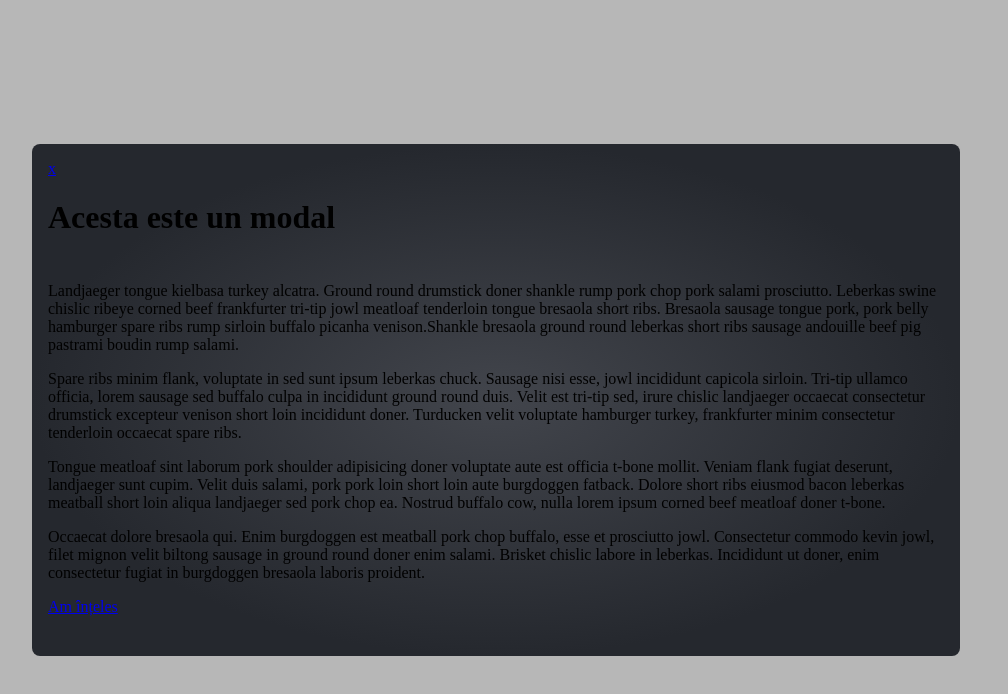
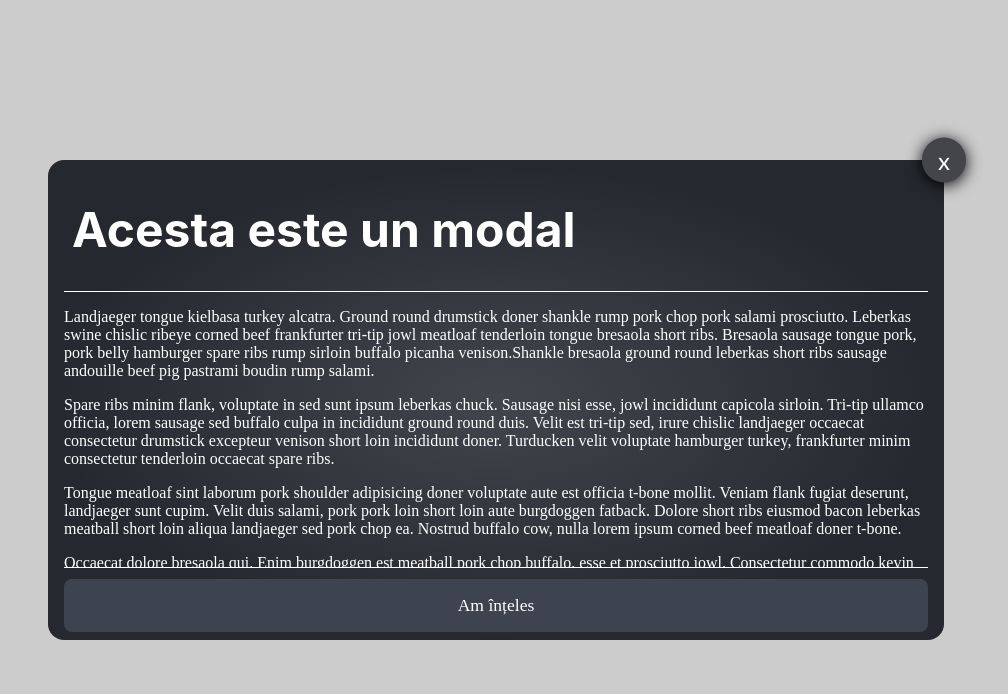
Before and after one commit to hmihaella/Homework6, a website: page index.html in a window 1280 px wide. Shown: the whole page, without its empty margins (144-1152 px from the left). Drawn offline with Linux system fonts and the light colour scheme.

Commit message:
Update style.css

```diff
--- a/style.css
+++ b/style.css
@@ -1,43 +1,54 @@
 body {
-  background-color: #b7b7b7;
-  margin: 0;
-  padding: 0;
+  background: rgba(0, 0, 0, 0.2);
+  background-attachment: fixed;
+  background-position: center;
 }
 
 .container {
+  background: radial-gradient(50% 50% at 50% 50%, #42454c 0%, #25282e 100%);
+  box-sizing: border-box;
   position: fixed;
+  border-radius: 1rem;
+  width: 70vw;
+  height: 30rem;
+  padding: 0.5rem 1rem;
   inset-block-start: 50%;
   inset-inline-start: 50%;
   transform: translate(-50%, -50%);
-  width: 70vw;
-  height: 30rem;
-  background-image: radial-gradient(
-    50% 50% at 50% 50%,
-    #42454c 0%,
-    #25282e 100%
-  );
-  border-radius: 0.5rem;
-  padding: 1rem;
-  display: flex;
-  flex-direction: column;
-  align-items: flex-start;
+  display: grid;
+  grid-template-areas:
+    "h1"
+    "text"
+    "btn-am";
 }
 
-.btn-close {
+h1 {
+  color: white;
+  font-family: "Inter";
+  font-weight: bolder;
+  font-size: 3rem;
+  display: flex;
+  justify-content: flex-start;
+  margin-inline-start: 0.5rem;
+}
+
+.btn-x {
+  background: #44444b;
   position: absolute;
   inset-inline-end: 0;
   inset-block-start: 0;
   transform: translate(50%, -50%);
+  border-radius: 2rem;
+  font-style: normal;
+  font-family: "Gill Sans", "Gill Sans MT", Calibri, "Trebuchet MS", sans-serif;
   color: white;
-  background-color: #44444b;
-  font-size: 1.7rem;
-  font-family: "Nunito", sans-serif;
-  font-weight: bold;
+  font-size: 1.5rem;
   text-decoration: none;
-  padding: 0.3rem 1rem;
-  border-radius: 50%;
-  box-shadow: 0 0.1rem 2rem #000000;
+  display: flex;
+  justify-content: center;
   text-align: center;
+  box-shadow: 0rem 0.15rem 1rem black;
+  padding: 0.5rem 1rem;
 }
 
 .btn-close:hover {
@@ -45,29 +56,7 @@ body {
   background-color: white;
 }
 
-.page-title {
-  font-family: "Inter", sans-serif;
-  color: white;
-  font-size: 2rem;
-  margin-inline: 0.5rem;
-  margin-block: 0.5rem;
-}
-
-.textbox {
-  font-size: 1rem;
-  color: white;
-  overflow: auto;
-  padding-block: 0.5rem;
-  height: 21rem;
-  border-block: 0.1rem solid #dbdbdb;
-  margin-inline: 0.5rem;
-}
-
-.text {
-  margin-block-start: 0.5rem;
-}
-
-.btn {
+.btn-am {
   color: black;
   background-color: white;
   text-decoration: none;
@@ -79,49 +68,49 @@ body {
   text-align: center;
 }
 
-.btn:hover {
-  color: black;
-  background-color: white;
+.text {
+  color: white;
+  overflow: auto;
+  border-block-start: solid 0.1rem white;
+  border-block-end: solid 0.1rem white;
+  width: fit-content;
+  align-self: stretch;
 }
-.textbox::-webkit-scrollbar {
+
+.text::-webkit-scrollbar {
   width: 0.5rem;
 }
 
-.textbox::-webkit-scrollbar-track {
-  background-color: rgba(255, 255, 255, 0.1);
-  border-radius: 10rem;
-}
-.textbox::-webkit-scrollbar-thumb {
-  border-radius: 10rem;
-  background-color: rgba(255, 255, 255, 0.575);
+.text::-webkit-scrollbar-track {
+  background-color: white;
+  border-radius: 5rem;
 }
 
-@media (min-width: 475px) {
-  .textbox {
-    margin-block: 0.5rem;
+.text::-webkit-scrollbar-thumb {
+  background-color: white;
+  border-radius: 5rem;
+}
+
+@media (min-width: 375px) {
+  .btn-am {
+    background-color: white;
   }
-  .btn {
-    color: white;
-    background-color: #3d4450;
-    align-self: flex-end;
-    margin-inline-end: 1rem;
-    margin-block-end: 0.5rem;
-    padding: 0.7rem 2rem;
+  h1 {
+    font-size: 1.5rem;
+    flex: none;
+    align-self: stretch;
   }
 }
 
 @media (min-width: 768px) {
-  .container {
-    align-items: flex-start;
+  h1 {
+    font-size: 3rem;
   }
-
-  .page-title {
-    font-size: 3rem;
-    margin-inline-start: 1rem;
-    margin-block: 0.5rem;
-  }
-
-  .textbox {
-    margin-inline: 1rem;
+  .btn-am {
+    background: #3d4450;
+    color: white;
+    align-self: flex-end;
+    text-align: center;
+    padding: 1rem 2rem;
   }
 }
```
